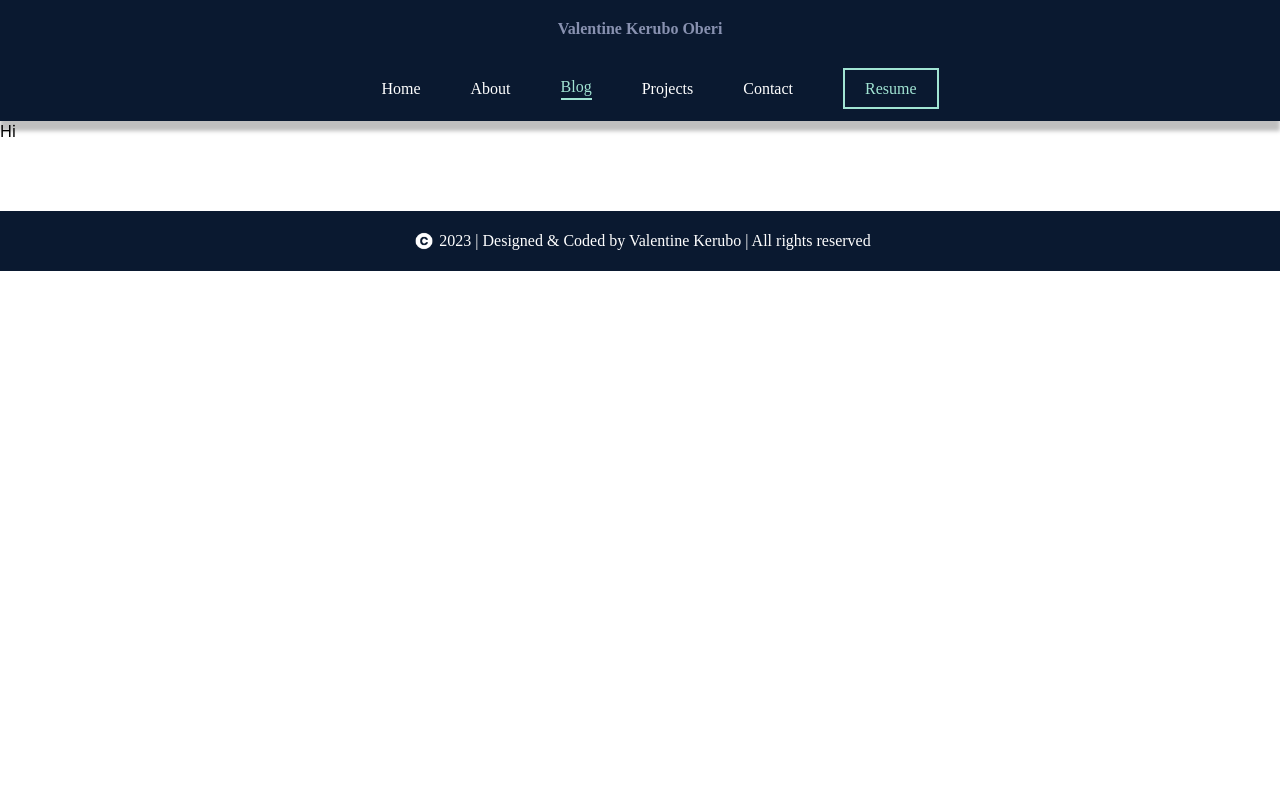
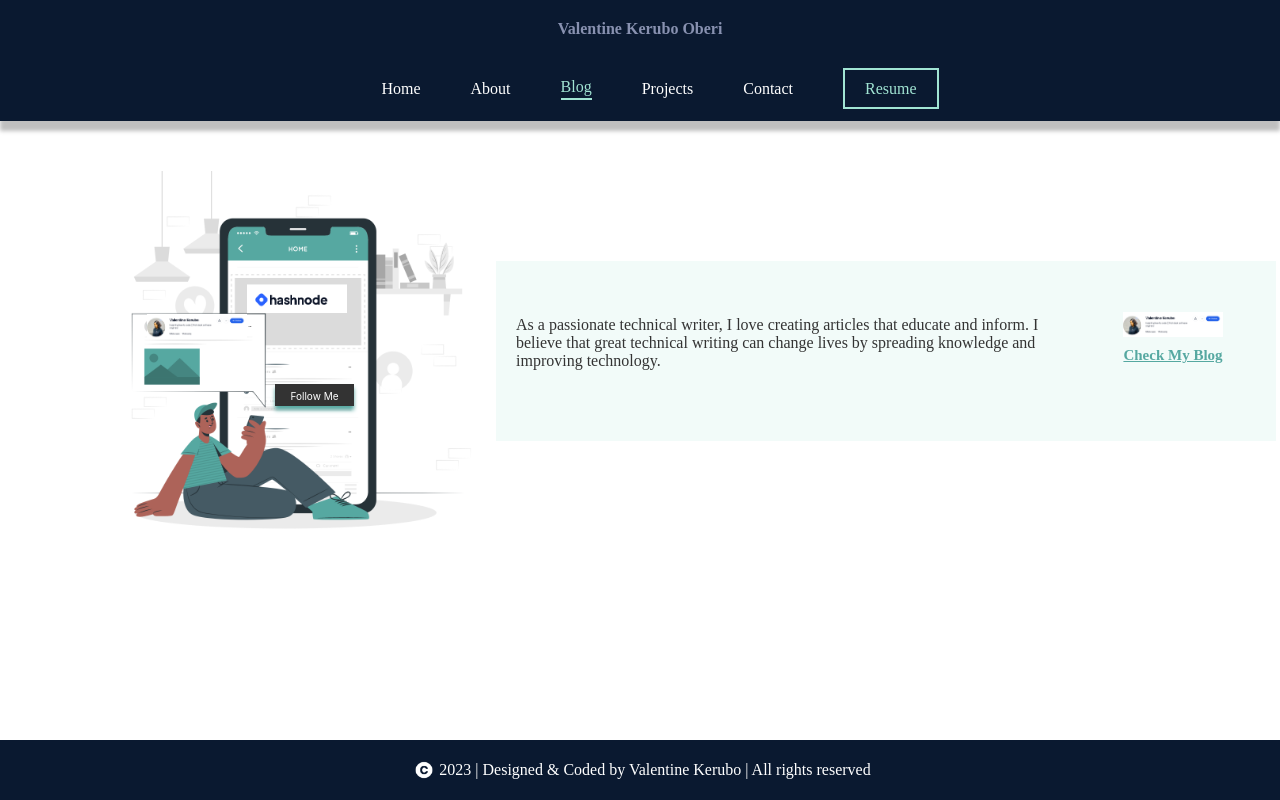
Before and after one commit to Vkerubo/my-portolio, a React (Create React App) app: page /blog in a window 1280 px wide. Built offline with nearby package versions, Linux system fonts and the light colour scheme.

Commit message:
render blog

```diff
--- a/src/components/BlogPage.js
+++ b/src/components/BlogPage.js
@@ -1,15 +1,28 @@
 import React from "react";
 import Navbar from "./Navbar";
 import Footer from "./Footer";
-import BlogContent from "./BlogContent";
+import Blog from "./Blog";
+import { styled } from "styled-components";
+
+const MainContainer = styled.div`
+  display: flex;
+  flex-direction: column;
+  min-height: 100vh; /* Minimum height of the viewport */
+`;
+
+const Content = styled.div`
+  flex-grow: 1; /* Allow content to grow and fill available space */
+`;
 
 function BlogPage() {
   return (
-    <>
+    <MainContainer>
       <Navbar />
-      <BlogContent />
+      <Content>
+        <Blog />
+      </Content>
       <Footer />
-    </>
+    </MainContainer>
   );
 }
 
```
